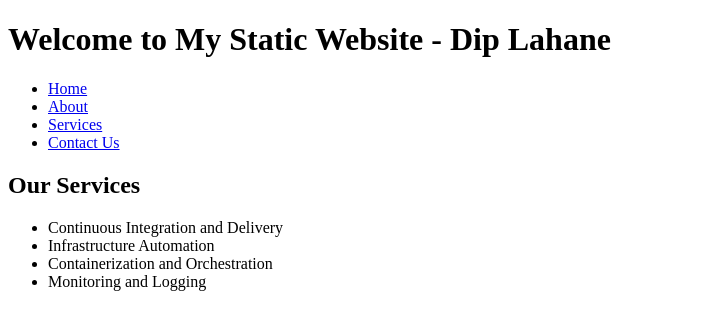
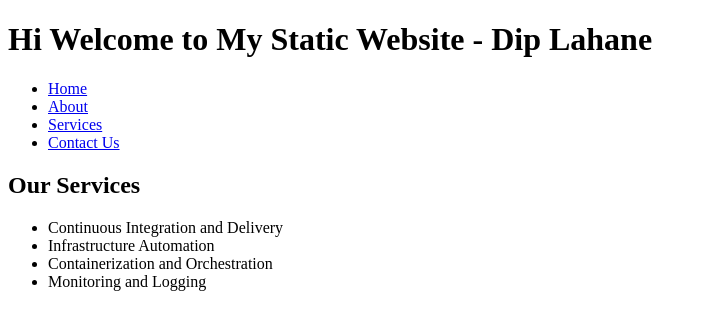
Before and after one commit to Diplahane/Jenkins-CI-CD-Pipeline-with-Docker-and-GitHub, a plain HTML site: page index.html in a window 1280 px wide. Shown: the whole page, without its empty margins (0-707 px from the left). Drawn offline with Linux system fonts and the light colour scheme.

Commit message:
Update index.html

```diff
--- a/index.html
+++ b/index.html
@@ -5,7 +5,8 @@
   </head>
   <body>
     <header>
-      <h1>Welcome to My Static Website - Dip Lahane</h1>
+      <h1>Hi
+        Welcome to My Static Website - Dip Lahane</h1>
     </header>
     <nav>
       <ul>
```
